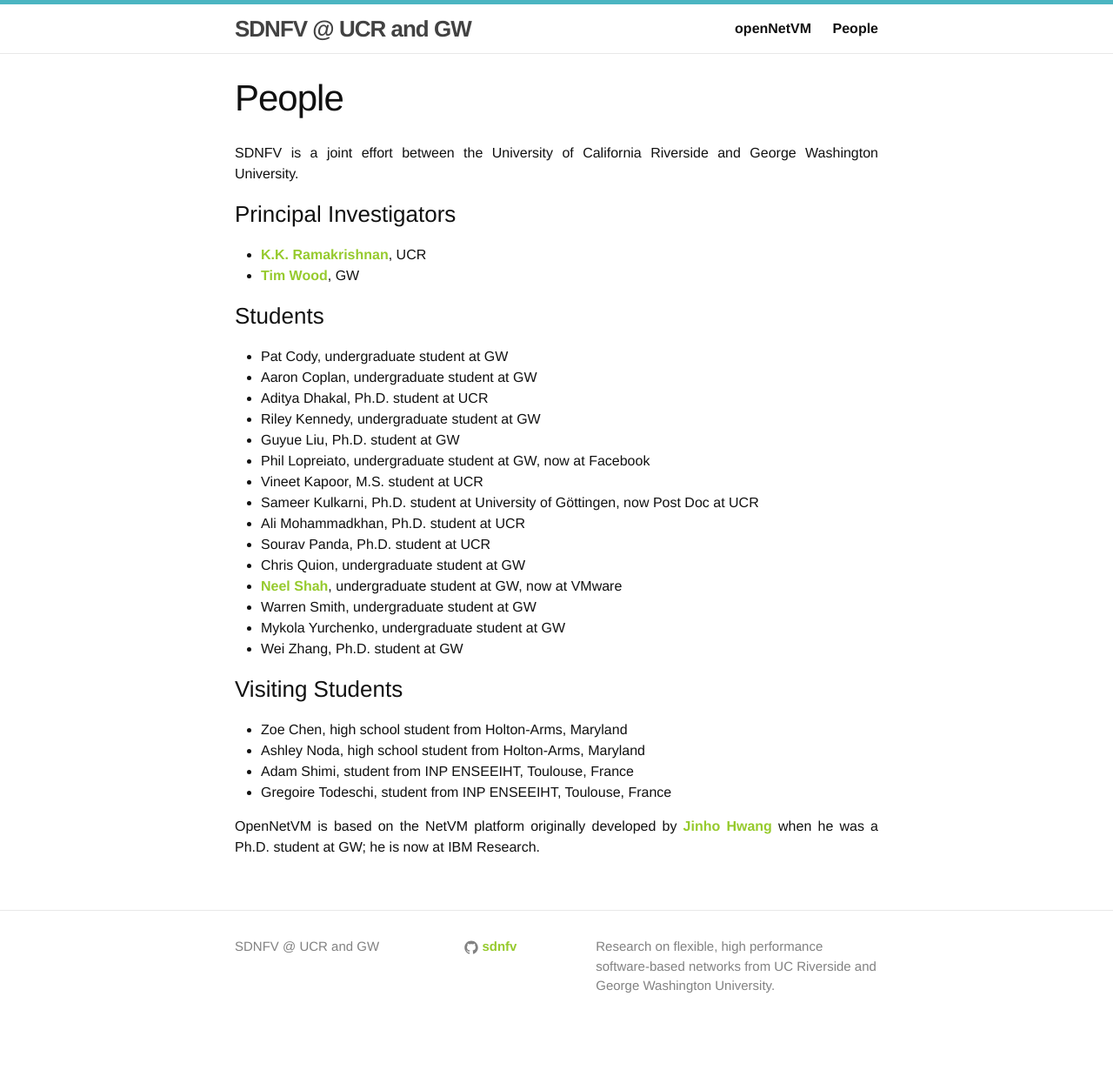
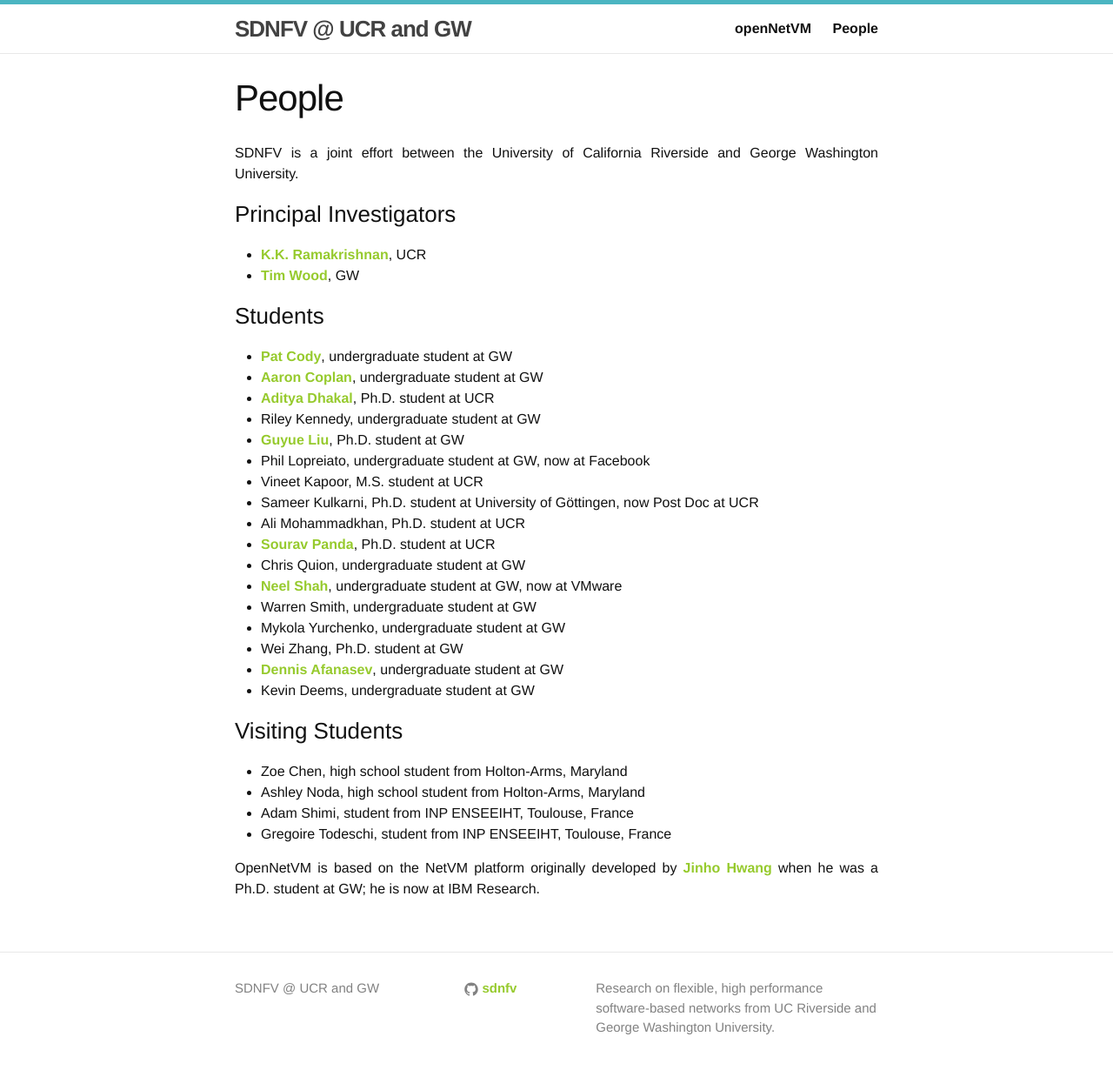
Before and after one commit to sdnfv/sdnfv.github.io, a Jekyll site: the page built from people.md, in a window 1280 px wide. Shown: the whole page at 87% size. Built offline with Jekyll 4.4.1, drawn with Linux system fonts in a browser that asks for light colours; before the commit the page ends 1205 px from its top, so only the background shows below that.

Commit message:
Updating people and website links (#2)

```diff
--- a/people.md
+++ b/people.md
@@ -11,21 +11,23 @@
   * [Tim Wood](http://faculty.cs.gwu.edu/~timwood/wiki/doku.php), GW
 
 ### Students
-  * Pat Cody, undergraduate student at GW
-  * Aaron Coplan, undergraduate student at GW
-  * Aditya Dhakal, Ph.D. student at UCR
+  * [Pat Cody](http://patcody.io/), undergraduate student at GW
+  * [Aaron Coplan](https://aaroncoplan.com/#/), undergraduate student at GW
+  * [Aditya Dhakal](https://www.cs.ucr.edu/~adhak001/), Ph.D. student at UCR
   * Riley Kennedy, undergraduate student at GW
-  * Guyue Liu, Ph.D. student at GW
+  * [Guyue Liu](http://grace-liu.github.io/), Ph.D. student at GW
   * Phil Lopreiato, undergraduate student at GW, now at Facebook
   * Vineet Kapoor, M.S. student at UCR
   * Sameer Kulkarni, Ph.D. student at University of Göttingen, now Post Doc at UCR
   * Ali Mohammadkhan, Ph.D. student at UCR
-  * Sourav Panda, Ph.D. student at UCR
+  * [Sourav Panda](https://www.cs.ucr.edu/~spand009/), Ph.D. student at UCR
   * Chris Quion, undergraduate student at GW
   * [Neel Shah](http://www.shah7.com/), undergraduate student at GW, now at VMware
   * Warren Smith, undergraduate student at GW
   * Mykola Yurchenko, undergraduate student at GW
   * Wei Zhang, Ph.D. student at GW
+  * [Dennis Afanasev](https://dennisafa.github.io/), undergraduate student at GW
+  * Kevin Deems, undergraduate student at GW
 
 ### Visiting Students
   * Zoe Chen, high school student from Holton-Arms, Maryland
```
